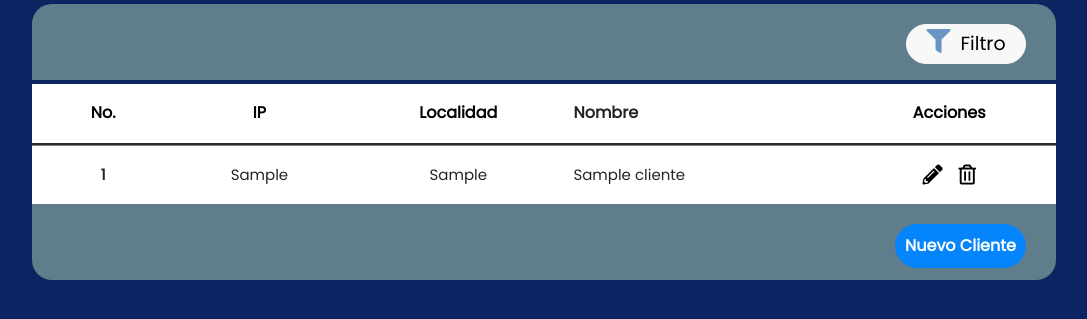
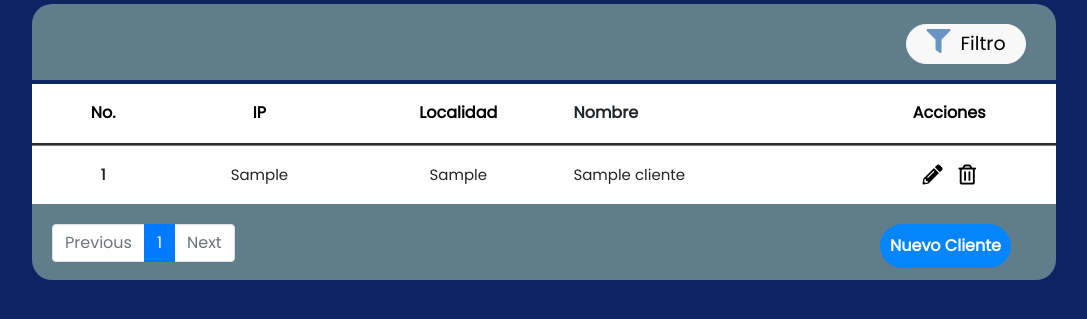
Before and after one commit to SantiagoH3/SM-Comunicaciones, a PHP site: page /clientes.php?pagina=1 in a window 1280 px wide. Shown: the part 152-471 px from the top of the page, without its empty margins (96-1183 px from the left). Run offline with PHP 8.4, Linux system fonts and the light colour scheme; tables that the repository leaves empty hold one stand-in row (values such as "Sample post"); some libraries are stand-ins or nearby versions.

Commit message:
paginacion tabla

```diff
--- a/DBconection.php
+++ b/DBconection.php
@@ -4,9 +4,17 @@ $user = 'root';
 $pass = '';
 $server = 'localhost';
 $DB = 'SMcomunicacion';
+$link = "mysql:host=$server;dbname=$DB";
 
-	$conexion = mysqli_connect($server, $user, $pass, $DB);
-	mysqli_select_db($conexion, $DB);
+$conexion = mysqli_connect($server, $user, $pass, $DB);
+mysqli_select_db($conexion, $DB);
+
+try{
+  $pdo = new PDO($link,$user,$pass);
+}catch (PDOException $e) {
+  print "Error! ". $e->getMesssage() ."<br/>";
+  die();
+}
 
 ?>
 
--- a/clientes.php
+++ b/clientes.php
@@ -1,5 +1,32 @@
 <?php
     include "DBconection.php";
+
+    $sql = 'SELECT * FROM clientes';
+    $sentencia = $pdo->prepare($sql);
+    $sentencia->execute();
+    $res = $sentencia->fetchAll();
+
+    $total_cleintes = $sentencia->rowCount();
+    $clientes_x_pagina = 10;
+    $paginas = $total_cleintes/$clientes_x_pagina;
+    $paginas = ceil($paginas);
+
+    if (!$_GET){
+        header('Location:clientes.php?pagina=1');
+    }
+
+    if ($_GET['pagina']>$paginas || $_GET['pagina']<1){
+        header('Location:clientes.php?pagina=1');
+    }
+
+    $iniciar = ($_GET['pagina']-1)*$clientes_x_pagina;
+    $sql_clientes = 'SELECT * FROM clientes LIMIT :iniciar,:clientes';
+    $sentencia_clientes = $pdo->prepare($sql_clientes);
+    $sentencia_clientes->bindParam(':iniciar', $iniciar, PDO::PARAM_INT);
+    $sentencia_clientes->bindParam(':clientes', $clientes_x_pagina, PDO::PARAM_INT);
+    $sentencia_clientes->execute();
+
+    $resultado_clientes = $sentencia_clientes->fetchAll();
 ?>
 <!DOCTYPE html>
 <html lang="en">
@@ -56,8 +83,7 @@
                     </thead>
                     <tbody>
                         <?php
-                            $resultado=mysqli_query($conexion,"select * from clientes");
-                            while($row=mysqli_fetch_array($resultado)){
+                            foreach($resultado_clientes as $row){
                             echo '
                             <tr>
                                 <th scope="row">
@@ -133,8 +159,36 @@
                     </tbody>
                 </table>
             </div>
-            <div class="table-footer">
-                <button class="btn-nc" data-toggle="modal" data-target="#exampleModal" type="submit">Nuevo Cliente</button>
+            <div class="row table-footer">
+                <div class="paginacion col-md-6 col-lg-6">
+                    <nav aria-label="Page navigation example">
+                        <ul class="pagination">
+
+                            <li class="page-item <?php echo $_GET['pagina']<=1? 'disabled': '' ?>">
+                                <a class="page-link" href="clientes.php?pagina=<?php echo $_GET['pagina']-1 ?>">
+                                    Previous
+                                </a>
+                            </li>
+
+                            <?php for($i=0;$i<$paginas;$i++): ?>
+                                <li class="page-item <?php echo $_GET['pagina']==$i+1 ? 'active' : '' ?>">
+                                    <a class="page-link" href="clientes.php?pagina=<?php echo $i+1 ?>">
+                                        <?php echo $i+1 ?>
+                                    </a>
+                                </li>
+                            <?php endfor ?>
+
+                            <li class="page-item <?php echo $_GET['pagina']>=$paginas? 'disabled': '' ?>">
+                                <a class="page-link" href="clientes.php?pagina=<?php echo $_GET['pagina']+1 ?>">
+                                    Next
+                                </a>
+                            </li>
+                        </ul>
+                    </nav>
+                </div>
+                <div class="nuevo-cliente col-md-6 col-lg-6">
+                    <button class="btn-nc" data-toggle="modal" data-target="#exampleModal" type="submit">Nuevo Cliente</button>
+                </div>
             </div>
         </div>
         <!-- Modal -->
--- a/login.css
+++ b/login.css
@@ -6,6 +6,7 @@ body input, body textarea, body select, body a {
 }
 body .modal-content {
   overflow: hidden;
+  border-radius: 25px;
   transition: 1.5s;
 }
 body .modal-anim {
@@ -152,7 +153,6 @@ body .login .show h4 {
   }
 }
 
-
 /* cliente */
 body {
   font-family: 'Poppins';
@@ -246,6 +246,10 @@ div .table-footer .total {
 
 
 /* table */
+.table-footer {
+  margin-right: 0px;
+  margin-left: 0px;
+}
 .table-container {
   width: 80%;
   margin: 100px auto;
@@ -319,6 +323,11 @@ div .table-footer .total {
 }
 
 th, td { min-width: 50px; }
+
+.paginacion {
+  padding-top: 20px;
+  padding-left: 20px;
+}
 
 /* buttons */
 
```
Also changed, not shown: altacliente.php (+0 -13 lines).
